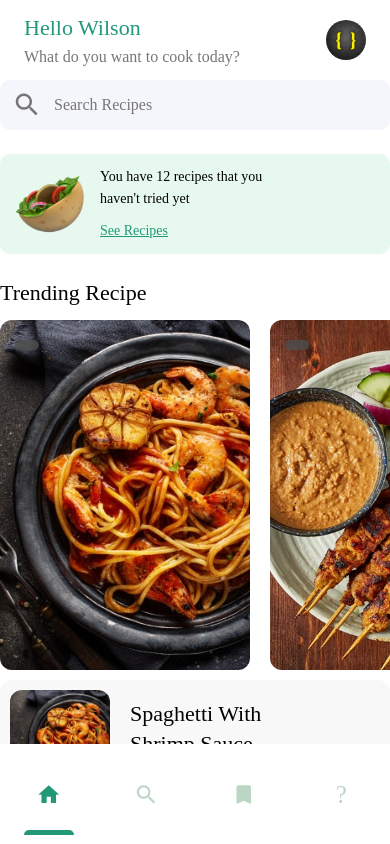
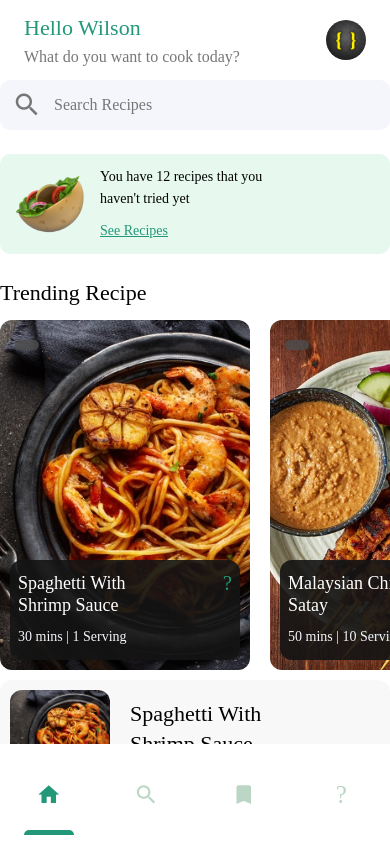
Before and after one commit to tchoforwilson/food-recipe, a React Native app: screen /Home in a window 390 px wide. Built offline with nearby package versions, Linux system fonts and the light colour scheme.

Commit message:
Implemeted RecipeCardInfo, RecipeCardDetails and implemented validation with prop types

```diff
--- a/src/components/cards/TrendingRecipeCard.js
+++ b/src/components/cards/TrendingRecipeCard.js
@@ -3,13 +3,52 @@ import {
   View,
   TouchableOpacity,
   Image,
+  StyleSheet,
   Platform,
-  StyleSheet,
 } from "react-native";
+import { BlurView } from "expo-blur";
+import PropTypes from "prop-types";
 
 import { AppText } from "../texts";
+import defaultStyles from "../../configurations/styles";
+import { Icon } from "../common";
 
-import defaultStyles from "../../configurations/styles";
+const RecipeCardDetails = ({ recipe }) => {
+  return (
+    <View style={styles.recipeDetailsContainer}>
+      <View style={styles.recipeDetails}>
+        <AppText style={styles.recipeDetailsName}>{recipe.name}</AppText>
+        <Icon
+          style={styles.recipeDetailsIcon}
+          name={recipe.isBookmark ? "bookmark" : "bookmark-empty"}
+          color={defaultStyles.COLORS.darkGreen}
+          size={20}
+        />
+      </View>
+
+      <AppText
+        style={styles.recipeDetailsText}
+      >{`${recipe.duration} | ${recipe.serving} Serving`}</AppText>
+    </View>
+  );
+};
+
+const RecipeCardInfo = ({ recipe }) => {
+  return Platform.OS === "ios" ? (
+    <BlurView tint="dark" style={styles.blurContainer}>
+      <RecipeCardDetails recipe={recipe} />
+    </BlurView>
+  ) : (
+    <View
+      style={{
+        ...styles.blurContainer,
+        backgroundColor: defaultStyles.COLORS.transparentDarkGray,
+      }}
+    >
+      <RecipeCardDetails recipe={recipe} />
+    </View>
+  );
+};
 
 const TrendingRecipeCard = ({ recipe, onPress, containerStyle }) => {
   return (
@@ -19,8 +58,39 @@ const TrendingRecipeCard = ({ recipe, onPress, containerStyle }) => {
     >
       <Image source={recipe.image} resizeMode="cover" style={styles.image} />
       <View style={styles.details}></View>
+      <AppText style={styles.text}>{recipe.category}</AppText>
+
+      {/** Card Info */}
+      <RecipeCardInfo recipe={recipe} />
     </TouchableOpacity>
   );
+};
+
+const recipeValidation = {
+  name: PropTypes.string.isRequired,
+  isBookmark: PropTypes.bool.isRequired,
+  category: PropTypes.string.isRequired,
+  duration: PropTypes.string.isRequired,
+  serving: PropTypes.string.isRequired,
+  image: PropTypes.string.isRequired,
+};
+
+RecipeCardDetails.propTypes = {
+  recipe: {
+    ...recipeValidation,
+  },
+};
+
+RecipeCardInfo.propTypes = {
+  recipe: {
+    ...recipeValidation,
+  },
+};
+
+TrendingRecipeCard.propTypes = {
+  recipe: { ...recipeValidation },
+  onPress: PropTypes.func.isRequired,
+  containerStyle: PropTypes.object,
 };
 
 const styles = StyleSheet.create({
@@ -45,6 +115,41 @@ const styles = StyleSheet.create({
     backgroundColor: defaultStyles.COLORS.transparentGray,
     borderRadius: defaultStyles.THEMES.SIZES.radius,
   },
+  text: {
+    color: defaultStyles.COLORS.white,
+    ...defaultStyles.THEMES.FONTS.h4,
+  },
+  blurContainer: {
+    position: "absolute",
+    bottom: 10,
+    left: 10,
+    right: 10,
+    height: 100,
+    paddingVertical: defaultStyles.THEMES.SIZES.radius,
+    paddingHorizontal: defaultStyles.THEMES.SIZES.base,
+    borderRadius: defaultStyles.THEMES.SIZES.radius,
+  },
+  recipeDetailsContainer: {
+    flex: 1,
+  },
+  recipeDetails: {
+    flex: 1,
+    flexDirection: "row",
+    justifyContent: "space-between",
+  },
+  recipeDetailsName: {
+    width: "70%",
+    color: defaultStyles.COLORS.white,
+    ...defaultStyles.THEMES.FONTS.textTertiary,
+    fontSize: 18,
+  },
+  recipeDetailsIcon: {
+    marginRight: defaultStyles.THEMES.SIZES.base,
+  },
+  recipeDetailsText: {
+    color: defaultStyles.COLORS.lightGray,
+    ...defaultStyles.THEMES.FONTS.body4,
+  },
 });
 
 export default TrendingRecipeCard;
```
